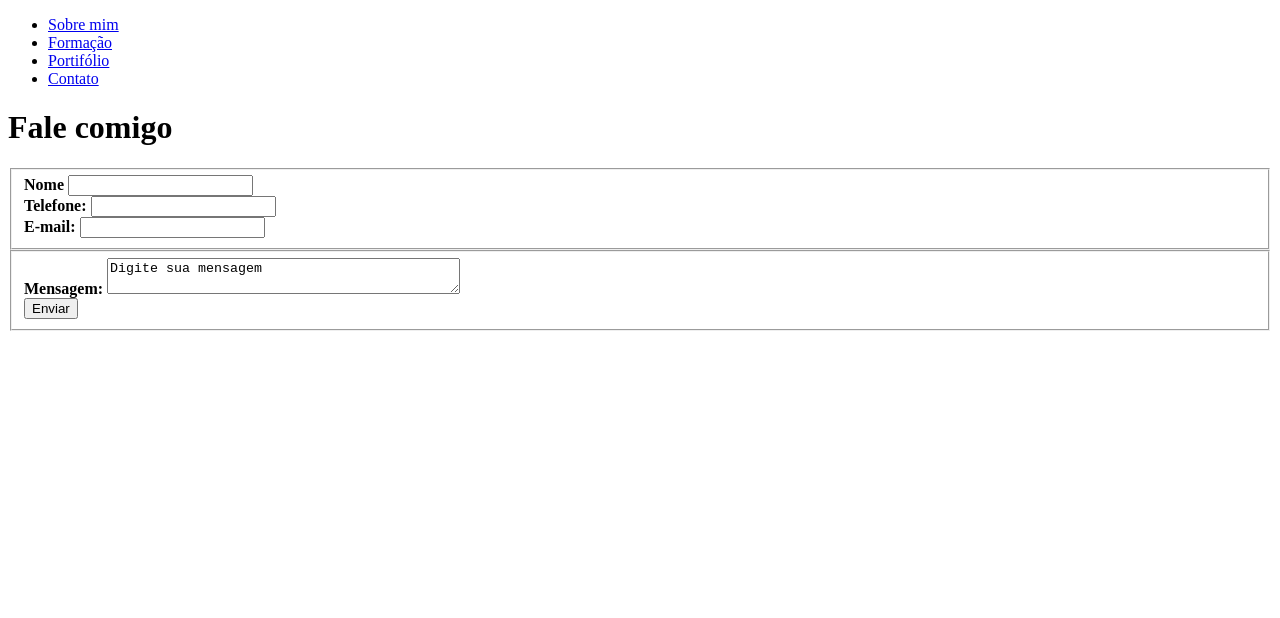
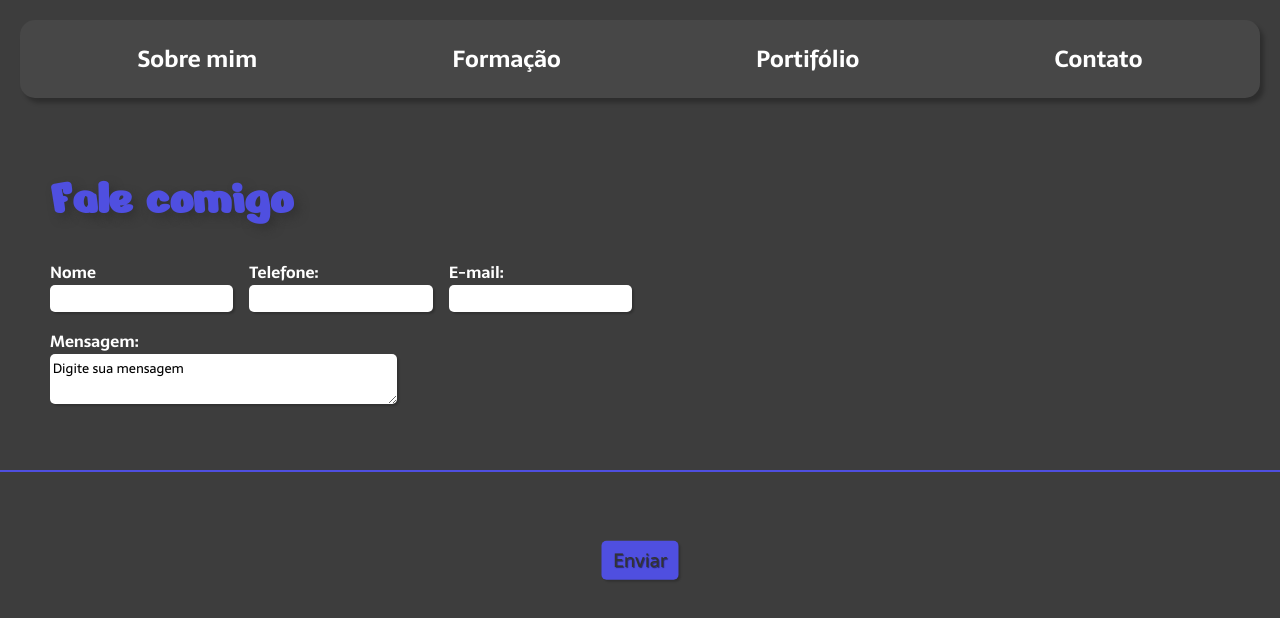
Before and after one commit to WellingtonNF/trabalhoweb, a plain HTML site: page contato.html in a window 1280 px wide. Drawn offline with Linux system fonts and the light colour scheme.

Commit message:
Add files via upload

```diff
--- /dev/null
+++ b/style.css
@@ -0,0 +1,128 @@
+@import url('https://fonts.googleapis.com/css2?family=Nerko+One&family=Sarala:wght@400;700&display=swap');
+
+*{ /* com esses comandos, eu reseto as configurações padrões do meu css */
+    margin: 0;
+    box-sizing: border-box;
+    padding: 0;
+    text-decoration: none;
+    font-family: "sarala", system-ui;
+
+}
+body{
+    background-color: #3d3d3d;
+}
+.cabecalho{
+    background-color: #474747; /* Cor de fundo do cabeçalho */
+    padding: 20px; /* Espaçamento interno */
+    border-radius: 15px; /* Cantos arredondados */
+    margin: 20px; /* Espaçamento externo */
+    box-shadow: 4px 5px 4px 0px #00000040;
+}
+
+.cabecalho_menu{
+    display: flex;
+    justify-content: space-around;
+    list-style-type: none;
+    flex-direction: row;
+
+}
+.cabecalho_menu_item{
+    color: white;
+    font-weight: 600;
+    font-size: 23px;
+    text-decoration:none
+}
+.cabecalho_menu_item:hover{color: rgb(79,79,224);
+transition: 0.2s;
+font-size: 24px;
+}
+
+.principal{
+    display: flex;
+    flex-direction: row;
+    align-items: flex-start;
+    padding: 50px;
+    gap: 100px;
+    border-bottom: 2px solid rgb(79,79,224);
+    color: white;
+}
+.conteudo_principal{
+    display: flex;
+    flex-direction: column;
+    gap: 15px;
+}
+.titulo_principal{
+    color:rgb(79,79,224);
+    font-size: 50px;
+    font-family: "Nerko One", cursive;
+    text-shadow: 0.1em 0.1em 0.2em #333;
+}
+.minhafoto{
+    float: right;
+    width: 200px;
+    height: 200px;
+    border-radius: 50%;
+    border: 5px solid rgb(19, 70, 209);
+}
+.logogit{
+    margin-top: 30px;
+    text-align: center;
+    width: 400px;
+    height:auto;
+}
+
+.principal_contato{
+    display: flex;
+    flex-direction: column;
+    gap: 30px;
+    padding: 50px;
+    border-bottom: 2px solid rgb(79,79,224);
+}
+fieldset{
+    border: 0;
+}
+input,textarea,button{
+border-radius: 5px;
+}
+.campo{
+    margin-bottom: 1em;
+}
+.campo label{
+    margin-bottom: 0.2em;
+    display: solid;
+    color: white;
+}
+fieldset.grupo .campo{
+    float: left;
+    margin-right: 1em;
+}
+.campo input[type="text"], .campo input[type="email"], .campo textarea{
+    padding: 0.2em;
+    border:0;
+    box-shadow: 2px 2px 2px rgba(0,0,0,0.2);
+    display: block;
+}
+.campo input:focus, .campo textarea:focus{
+    background: #494949;
+
+}
+.botao{
+    color: #333;
+    font-size: 1.2em;
+    background: rgb(79,79,224);
+    border:0;
+    margin-bottom: 1em;
+    padding:0.2em 0.6em ;
+    box-shadow: 2px 2px 2px rgba(0,0,0,0.2);
+    text-shadow: 1px 1px 1px rgba(0,0,0,0.5);
+    position: absolute;
+    top: 70%;
+    left: 50%;
+    margin-right: -50%;
+    transform: translate(-50%, -50%);
+}
+.botao:hover{
+    background: #ccbbff;
+    box-shadow: inset 2px 2px 2px rgba(0,0,0,0.2);
+    text-shadow: none;
+}
```
Also changed, not shown: portifolio.html (added, +34 -0 lines), contato.html (line endings or trailing spaces), foto.jpg (added), git.png (added).
